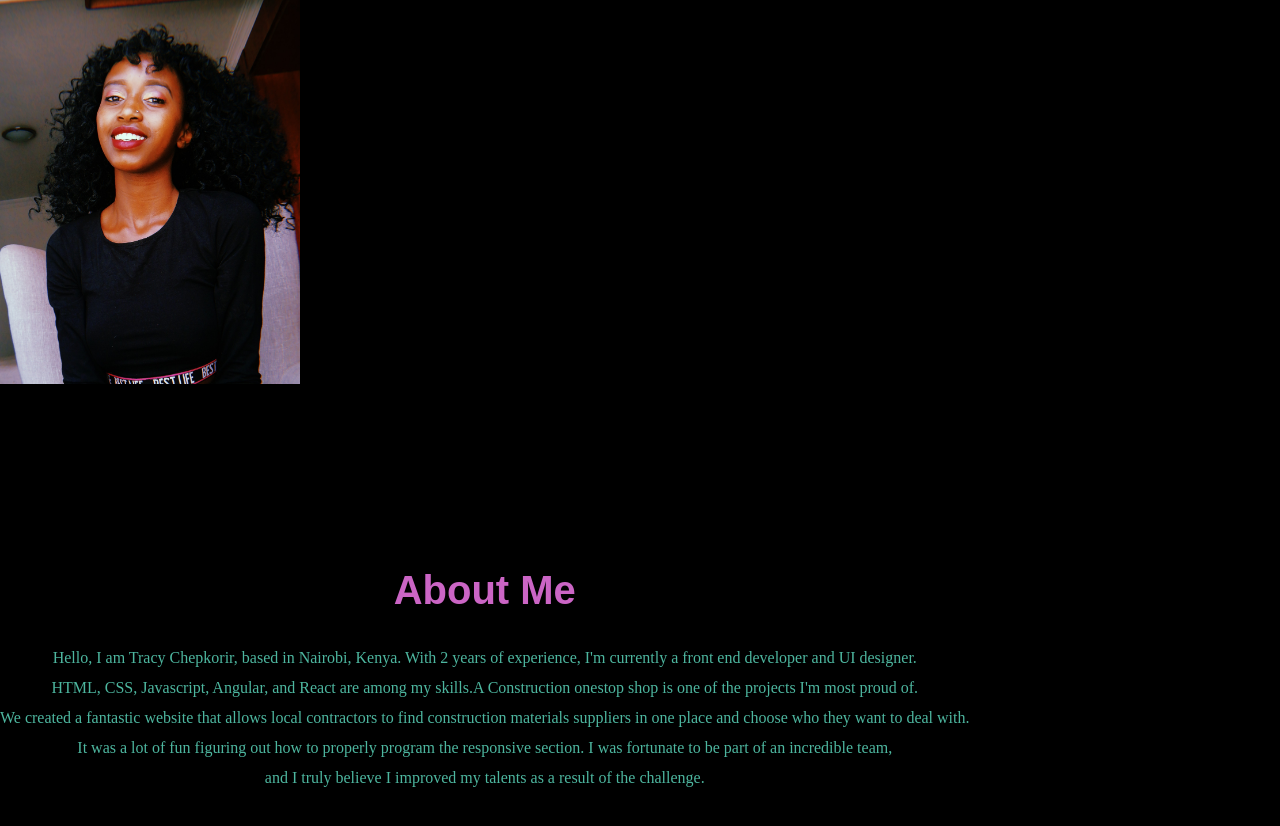
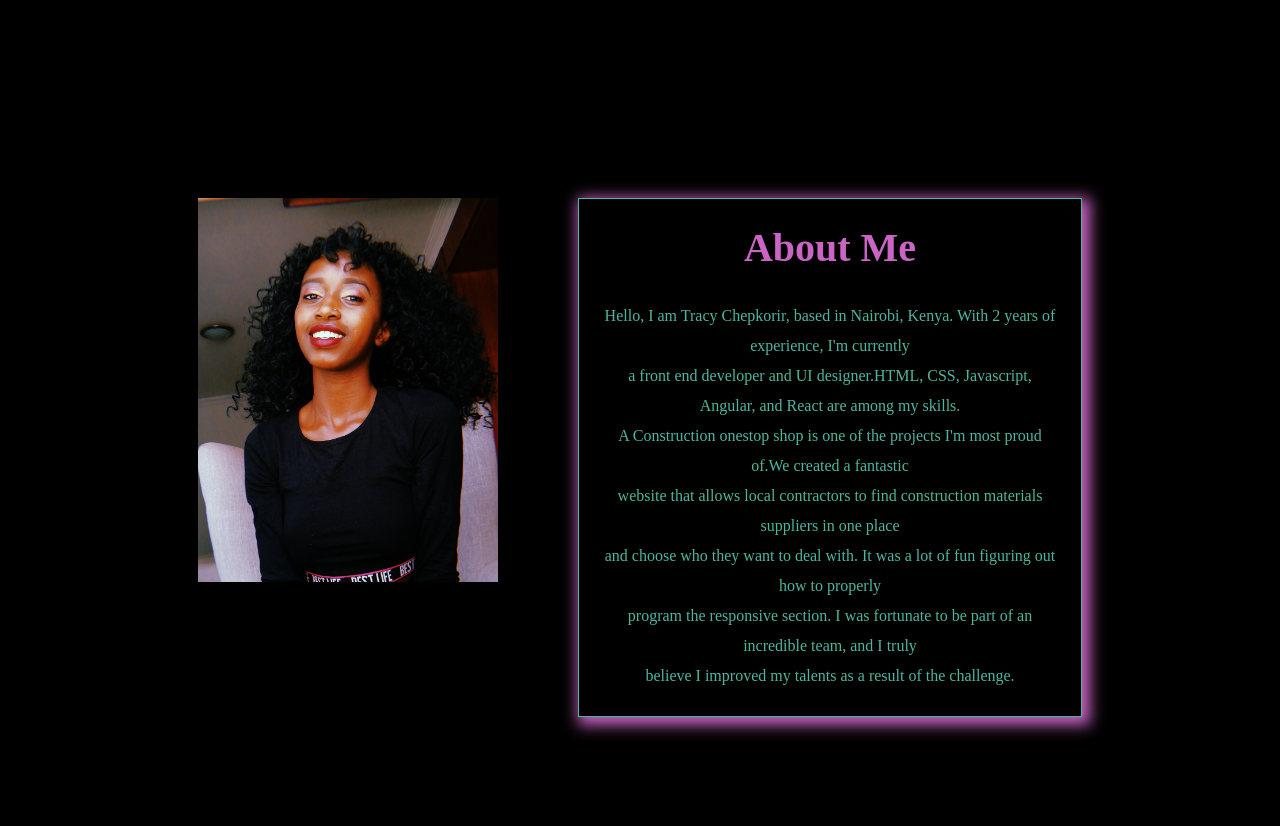
Before and after one commit to SaretoTracy/Portfolio, a plain HTML site: page about.html in a window 1280 px wide. Before the commit the page ends 800 px from the top, so only its background shows below. Drawn offline with Linux system fonts and the light colour scheme.

Commit message:
caa styling

```diff
--- a/about.html
+++ b/about.html
@@ -14,10 +14,13 @@
         <div class="about">
             <div class="me">
                 <img src="images/20211109_125328_0.jpg" width="300">
+            </div>
+            <div class="info">
                 <h1>About Me</h1>
-                <p>Hello, I am Tracy Chepkorir, based in Nairobi, Kenya. With 2 years of experience, I'm currently a front end developer and UI designer.<br> HTML, CSS, Javascript, Angular, and React are among my skills.A Construction onestop shop is one
-                    of the projects I'm most proud of.<br> We created a fantastic website that allows local contractors to find construction materials suppliers in one place and choose who they want to deal with. <br> It was a lot of fun figuring out
-                    how to properly program the responsive section. I was fortunate to be part of an incredible team, <br> and I truly believe I improved my talents as a result of the challenge.</p>
+                <p>Hello, I am Tracy Chepkorir, based in Nairobi, Kenya. With 2 years of experience, I'm currently
+                    <br> a front end developer and UI designer.HTML, CSS, Javascript, Angular, and React are among my skills.<br> A Construction onestop shop is one of the projects I'm most proud of.We created a fantastic <br> website that allows local
+                    contractors to find construction materials suppliers in one place<br> and choose who they want to deal with. It was a lot of fun figuring out how to properly<br> program the responsive section. I was fortunate to be part of an incredible
+                    team, and I truly <br> believe I improved my talents as a result of the challenge.</p>
             </div>
         </div>
     </div>
--- a/style.css
+++ b/style.css
@@ -88,7 +88,7 @@ body::-webkit-scrollbar-thumb {
     color: #cb65c5;
 }
 
-h1 {
+.main h1 {
     color: #cb65c5;
     font-size: 2.5rem;
     text-align: center;
@@ -151,3 +151,35 @@ p {
     border-radius: 50%;
     place-content: center;
 }
+
+
+/**about me html*/
+
+.about {
+    margin-left: 5rem;
+    padding: 3rem;
+    display: flex;
+    justify-content: space-between;
+    margin: 150px;
+}
+
+.info {
+    border: 1px solid #4db69f;
+    padding: 25px;
+    box-shadow: 4px 4px 14px 4px #cb65c5;
+    margin-left: 80px;
+}
+
+.me {
+    display: block;
+}
+
+.info h1 {
+    color: #cb65c5;
+    font-size: 2.5rem;
+    text-align: center;
+}
+
+.info p {
+    text-align: center;
+}
```
